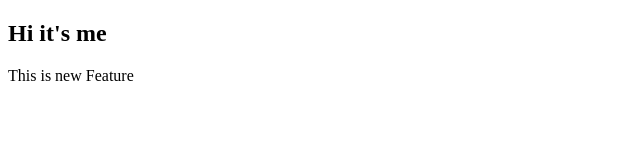
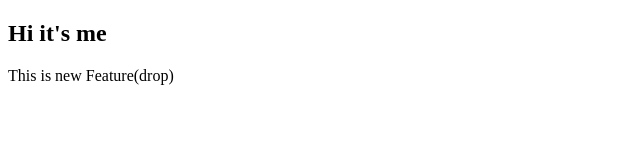
Before and after one commit to arculus07/demo2, a plain HTML site: page index.html in a window 1280 px wide. Shown: the full height of the page, 0-640 px from the left. Drawn offline with Linux system fonts and the light colour scheme.

Commit message:
add drop

```diff
--- a/index.html
+++ b/index.html
@@ -7,6 +7,6 @@
 </head>
 <body>
     <h2>Hi it's me</h2>
-    This is new Feature
+    This is new Feature(drop)
 </body>
 </html>
```
